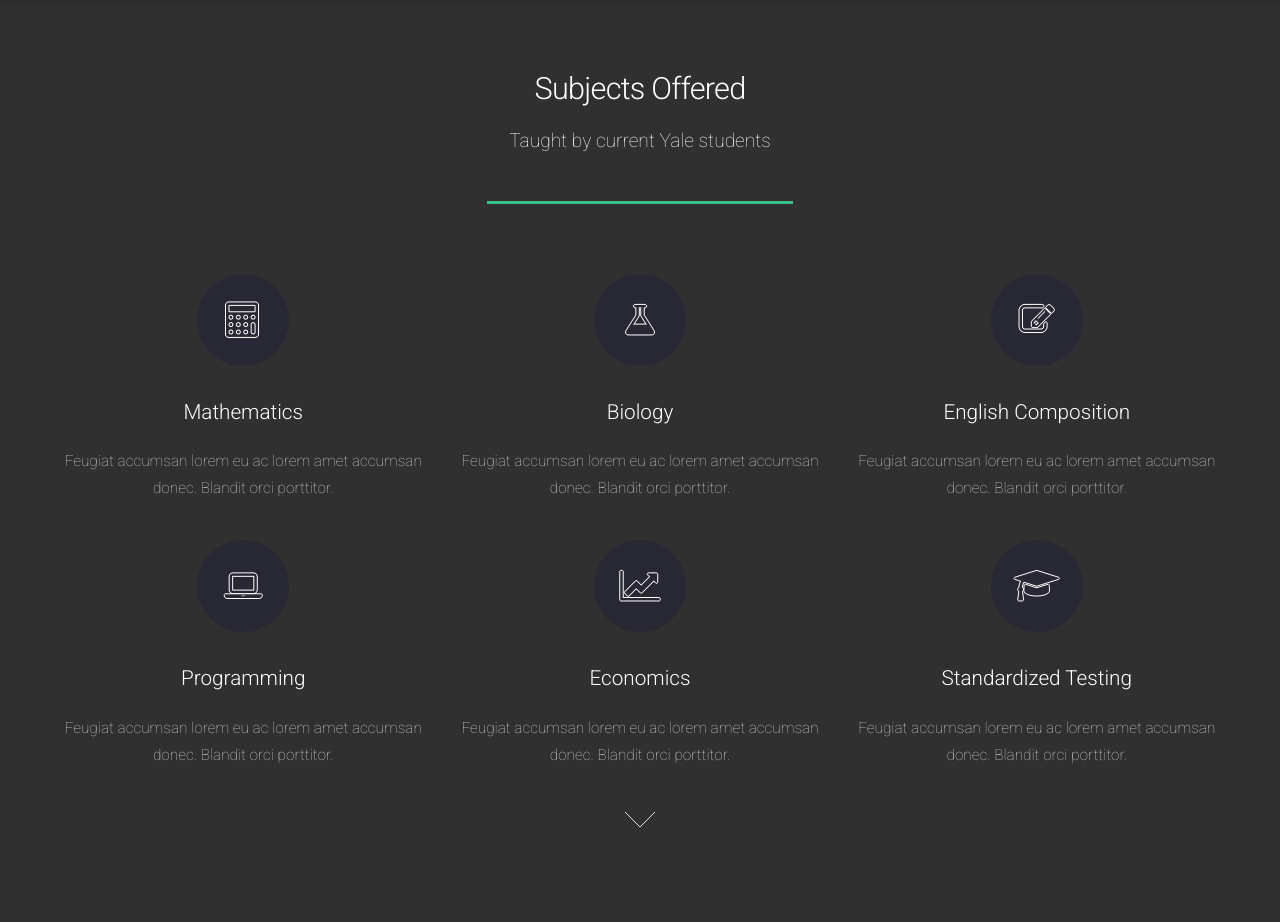
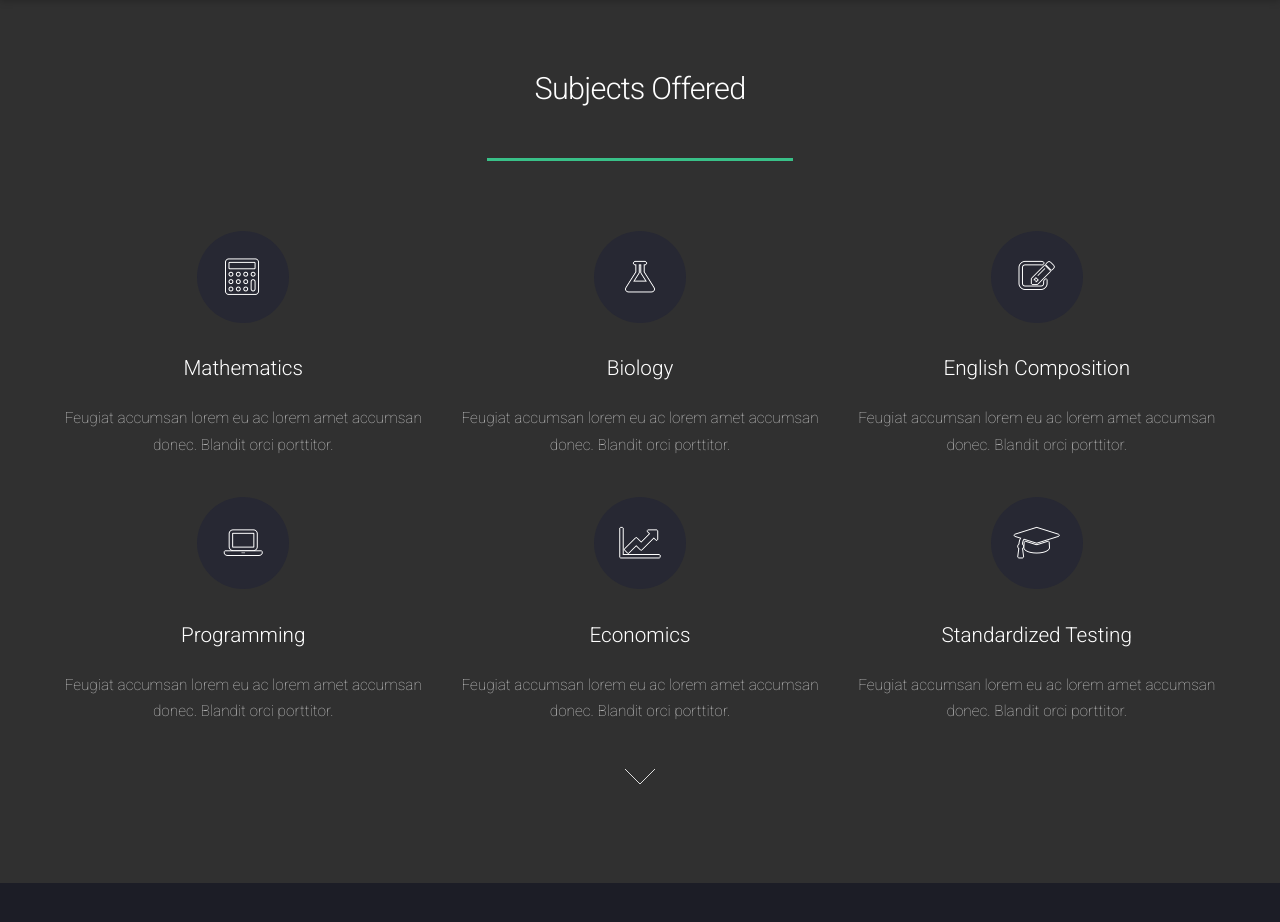
Before and after one commit to Skyridge-LLC/skyridge, a website: page index.html in a window 1280 px wide. Shown: the part 4003-4925 px from the top of the page. Drawn offline with Linux system fonts and the light colour scheme.

Commit message:
<message here>

```diff
--- a/index.html
+++ b/index.html
@@ -130,7 +130,6 @@
 					<div class="container">
 						<header class="major">
 							<h2>Subjects Offered</h2>
-							<p>Taught by current Yale students</p>
 						</header>
 						<div class="box alt">
 							<div class="row uniform">
```
Also changed, not shown: 1 other file.
